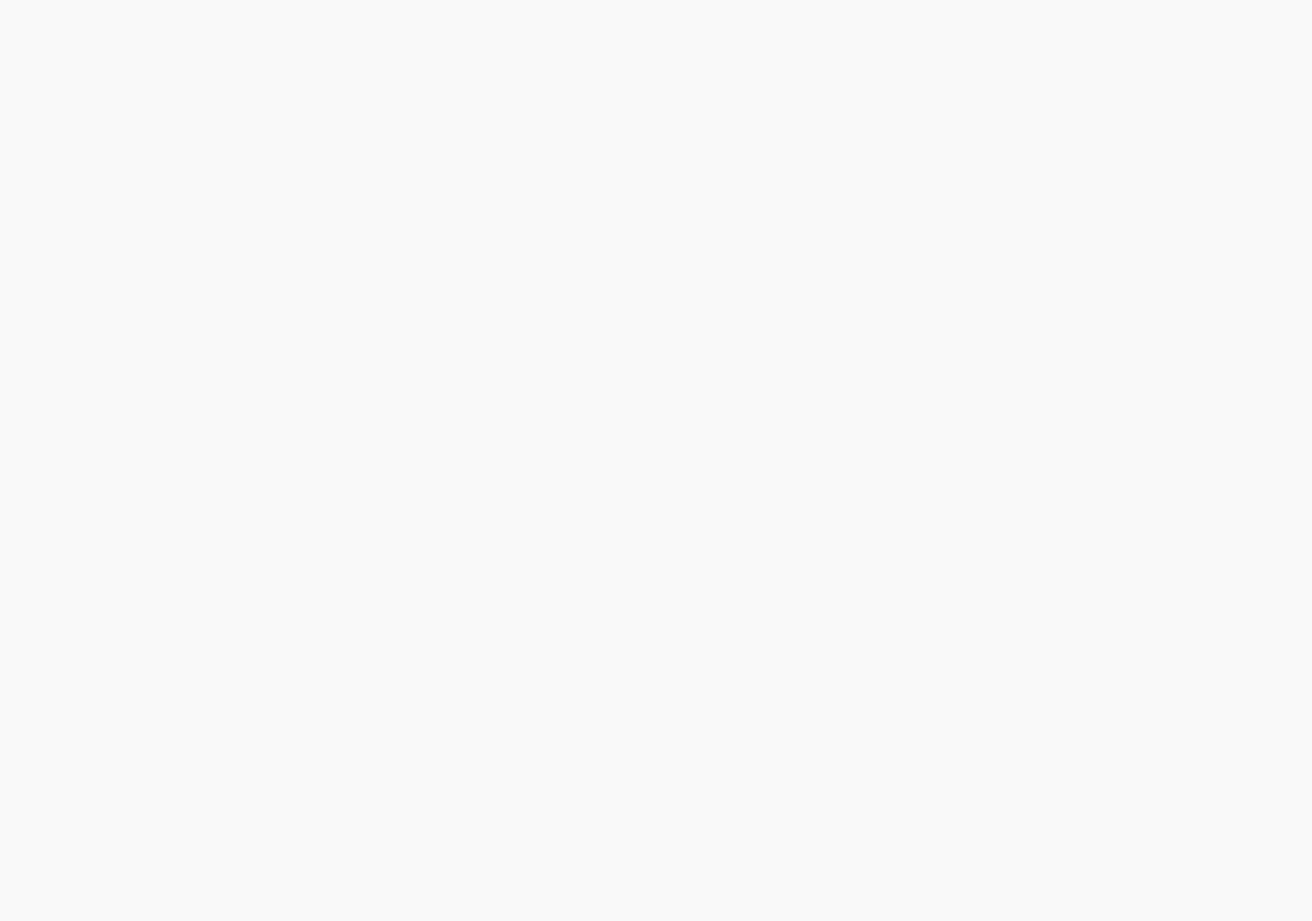
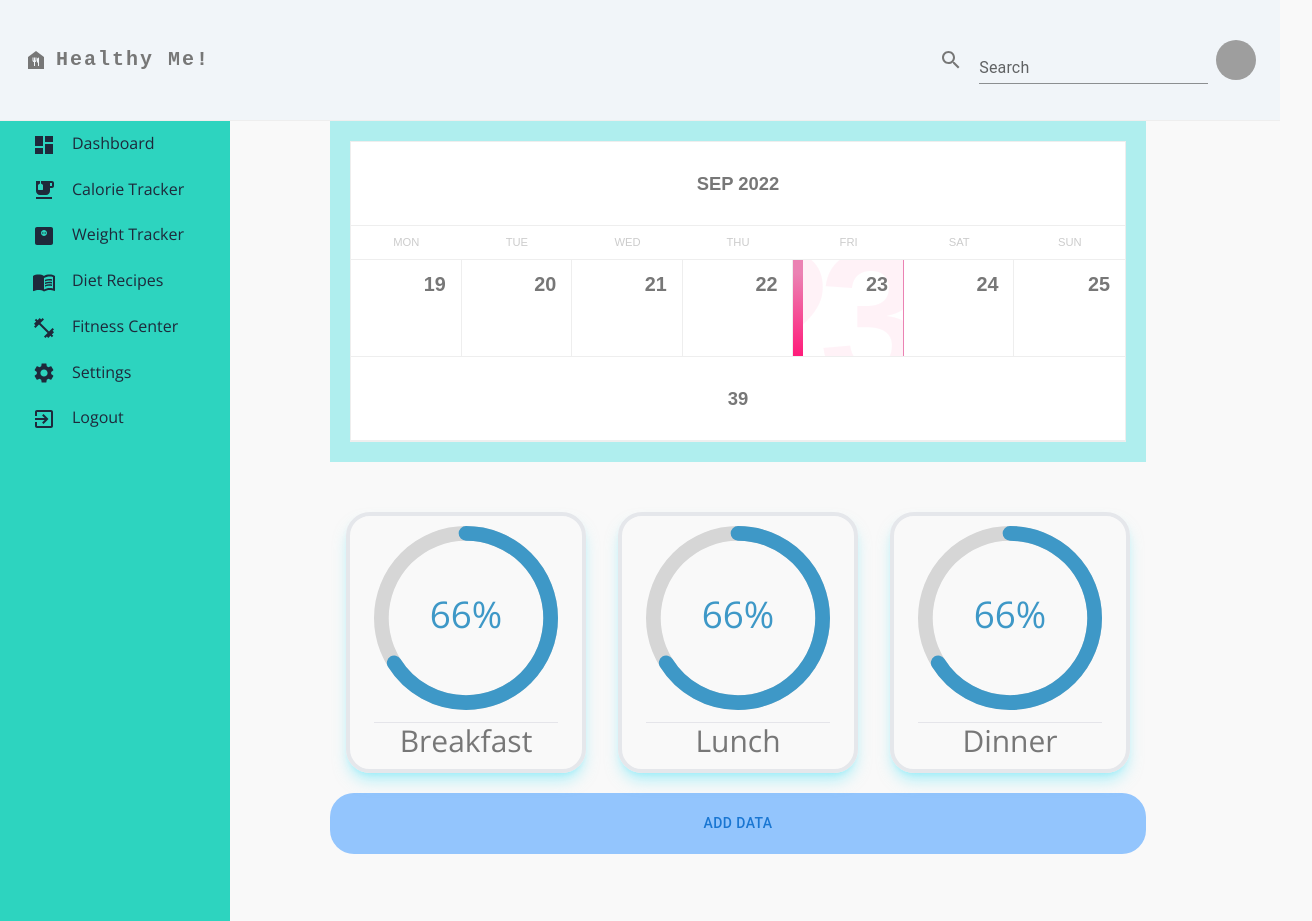
Before and after one commit to Archit1706/Codeissance_22_Keyboard-Interrupt, a React (Vite) app in the folder frontend/: page /calorie-tracker in a window 1280 px wide. Before the commit this address had no page. Shown: the whole page, 1312 px wide, since content can reach past the window. Before the commit the page ends 800 px from the top, so only its background shows below. Built offline with nearby package versions, Linux system fonts and the light colour scheme; grey boxes are pictures that could not be loaded.

Commit message:
frontend ready for integration

```diff
--- a/frontend/src/App.jsx
+++ b/frontend/src/App.jsx
@@ -17,20 +17,26 @@ export default function App() {
     };
     return (
         <div className={styles.app}>
-            {localStorage.getItem("token") ? (
+            {isLoggedin ? (
                 <>
                     <Navbar />
                     <Routes>
                         <Route path="/dashboard" element={<Dashboard />} />
                         <Route path="/signup" element={<Signup />} />
-                        <Route path="/calorie-tracker" element={<CalorieTracker />} />
+                        <Route
+                            path="/calorie-tracker"
+                            element={<CalorieTracker />}
+                        />
                         <Route path="/recipes" element={<Recipe />} />
                     </Routes>
                 </>
             ) : (
                 <>
                     <Routes>
-                        <Route path="/login" element={<Login isLoggedin={isLoggedin} />} />
+                        <Route
+                            path="/login"
+                            element={<Login isLoggedin={isLoggedin} />}
+                        />
                         <Route path="/signup" element={<Signup />} />
                     </Routes>
                 </>
--- a/frontend/src/components/CalorieTracker/CalorieTracker.jsx
+++ b/frontend/src/components/CalorieTracker/CalorieTracker.jsx
@@ -8,21 +8,38 @@ import Modal from "@mui/material/Modal";
 import "./styles.css";
 import Calendar from "./Calendar";
 import Details from "./Details";
+import TextField from '@mui/material/TextField';
+import ListItemButton from "@mui/material/ListItemButton";
+import ListItemText from "@mui/material/ListItemText";
 
 const CalorieTracker = () => {
-    const [open, setOpen] = React.useState(false);
-    const handleOpen = () => setOpen(true);
-    const handleClose = () => setOpen(false);
 
     const [food, setFood] = useState([
         {
             type: "",
             name: "",
-        quantity: ""
-      }
+            quantity: "",
+        },
     ]);
 
-    const {type, name, quantity} = food;
+    const { type, name, quantity } = food;
+
+    const handleChange = (e) => {
+        const { name, value } = e.target;
+        setUser({ ...food, [name]: value });
+    };
+
+    const [open, setOpen] = React.useState(false);
+    const handleOpen = () => setOpen(true);
+    const handleClose = () => setOpen(false);
+
+    function handleSubmit(e) {
+        e.preventDefault();
+        console.log("Submitted");
+        axios.post("http://localhost:5000/meals", food).then((res) => {
+
+        });
+    }
 
     const style = {
         position: "absolute",
@@ -39,8 +56,9 @@ const CalorieTracker = () => {
     const styles = {
         container: `flex flex-row w-fit`,
         meal: `flex flex-row cursor-pointer justify-center items-center h-fit`,
-        subContainer: ``,
-        calendar: ``,
+        subContainer: `w-fit pl-[100px]`,
+        calendar: `mb-[50px]`,
+        dataBtn: `mt-[20px] p-3 pl-8 pr-8 rounded-3xl flex item-center text-center justify-center items-center bg-blue-300 hover:bg-blue-400 m-[]`,
     };
 
     const [showDetails, setShowDetails] = useState(false);
@@ -63,25 +81,17 @@ const CalorieTracker = () => {
                 </div>
 
                 <div className={styles.meal}>
-                    <Time onClick={() => {
-                        console.log(e.target);
-                        handleOpen();
-                        }} time="Breakfast" />
+                    <Time time="Breakfast" />
 
-                    <Time onClick={() => {
-                        console.log(e.target);
-                        handleOpen();
-                        }} time="Lunch" />
+                    <Time time="Lunch" />
 
-                    <Time onClick={() => {
-                        console.log(e.target);
-                        handleOpen();
-                        }} time="Dinner" />
-                </div>
+                    <Time time="Dinner" />
                 </div>
 
-            <div>
-
+                <div className={styles.dataBtn}>
+                    <Button type="button" onClick={handleOpen}>
+                        Add Data
+                    </Button>
                     <Modal
                         open={open}
                         onClose={handleClose}
@@ -89,14 +99,57 @@ const CalorieTracker = () => {
                         aria-describedby="modal-modal-description"
                     >
                         <Box sx={style}>
-                        <Typography
+                            <TextField
+                                required
+                                id="outlined-required"
+                                label="Meal"
+                                defaultValue="Lunch"
+                                onChange={handleChange}
+                                value={food.type}
+                            />
+                            <br />
+                            <br />
+                            <br />
+
+                            <TextField
+                                required
+                                id="outlined-required"
+                                label="Food Name"
+                                defaultValue="Roti"
+                                onChange={handleChange}
+                                value={food.name}
+                            />
+                            <br />
+                            <br />
+                            <br />
+                            <TextField
+                                id="outlined-number"
+                                label="Quantity"
+                                type="number"
+                                InputLabelProps={{
+                                    shrink: true,
+                                }}
+                                onChange={handleChange}
+                                value={food.quantity}
+                            />
+                            <br />
+                            <br />
+                            <br />
+                            <Button variant="contained" onClick={handleSubmit}>
+                                Add
+                            </Button>
+
+                            {/* <Typography
                                 id="modal-modal-title"
                                 variant="h6"
                                 component="h2"
                             >
                                 Text in a modal
                             </Typography>
-                        <Typography id="modal-modal-description" sx={{ mt: 2 }}>
+                            <Typography
+                                id="modal-modal-description"
+                                sx={{ mt: 2 }}
+                            >
                                 <input
                                     type="text"
                                     placeholder="Dish Name"
@@ -104,9 +157,10 @@ const CalorieTracker = () => {
                                 />
                                 Duis mollis, est non commodo luctus, nisi erat
                                 porttitor ligula.
-                        </Typography>
+                            </Typography> */}
                         </Box>
                     </Modal>
+                </div>
             </div>
         </div>
     );
--- a/frontend/src/components/Navbar/Navbar.jsx
+++ b/frontend/src/components/Navbar/Navbar.jsx
@@ -15,7 +15,8 @@ import AdbIcon from "@mui/icons-material/Adb";
 import SearchIcon from "@mui/icons-material/Search";
 import FoodBankIcon from "@mui/icons-material/FoodBank";
 import TextField from "@mui/material/TextField";
-import { width } from "@mui/system";
+import Badge from "@mui/material/Badge";
+import MailIcon from "@mui/icons-material/Mail";
 
 
 const pages = ["Products", "Pricing", "Blog"];
@@ -27,7 +28,7 @@ const Navbar = () => {
         email: "",
     };
     const styles = {
-        app: `bg-white`,
+        app: `bg-slate-100`,
     };
 
     const [anchorElNav, setAnchorElNav] = React.useState(null);
@@ -157,14 +158,14 @@ const Navbar = () => {
                         ))} */}
                     </Box>
 
-                    {/* <SearchIcon
+                    <SearchIcon
                         sx={{ display: { xs: "flex", md: "flex" }, mr: 1 }}
                     />
                     <Box
                         component="form"
                         sx={{
                             "& > :not(style)": { m: 1, width: "25ch" },
-                            display: {xs: "flex", md: "flex"},
+                            display: { xs: "flex", md: "flex" },
                         }}
                         noValidate
                         autoComplete="off"
@@ -174,6 +175,11 @@ const Navbar = () => {
                             label="Search"
                             variant="standard"
                         />
+                    </Box>
+                    {/* <Box>
+                        <Badge badgeContent={4} color="primary">
+                            <MailIcon color="action" />
+                        </Badge>
                     </Box> */}
 
                     <Box sx={{ flexGrow: 0 }}>
--- a/frontend/src/components/Sidebar/Sidebar.jsx
+++ b/frontend/src/components/Sidebar/Sidebar.jsx
@@ -48,7 +48,7 @@ const SidebarData = [
 
 const Sidebar = ({ isLoggedin }) => {
     const styles = {
-        sidebar: `h-full  w-[230px] bg-green-500`,
+        sidebar: `h-full  w-[230px] bg-teal-400`,
         menu: `ml-8`,
         menuItem: `text-slate-800 hover:text-lg hover:font-bold focus:bg-blue-500`,
         sidebarlist: `h-screen w-screen flex flex-col overflow-x-hidden`,
```
Also changed, not shown: frontend/src/components/Progress/Progress.jsx (+33 -4 lines), frontend/src/components/Dashboard/Dashboard.jsx (line endings or trailing spaces). Lines whose indentation alone changed are shown as unchanged.
